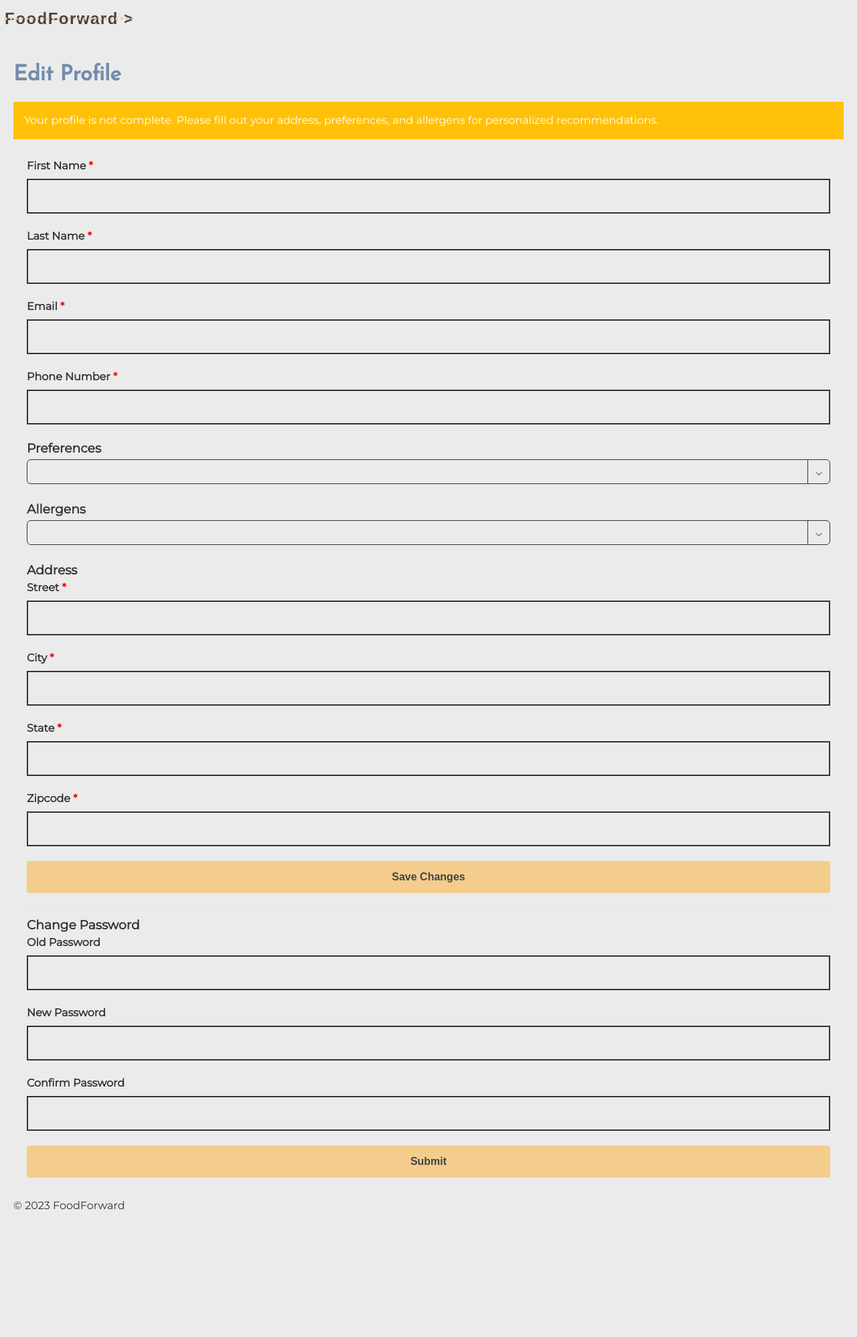
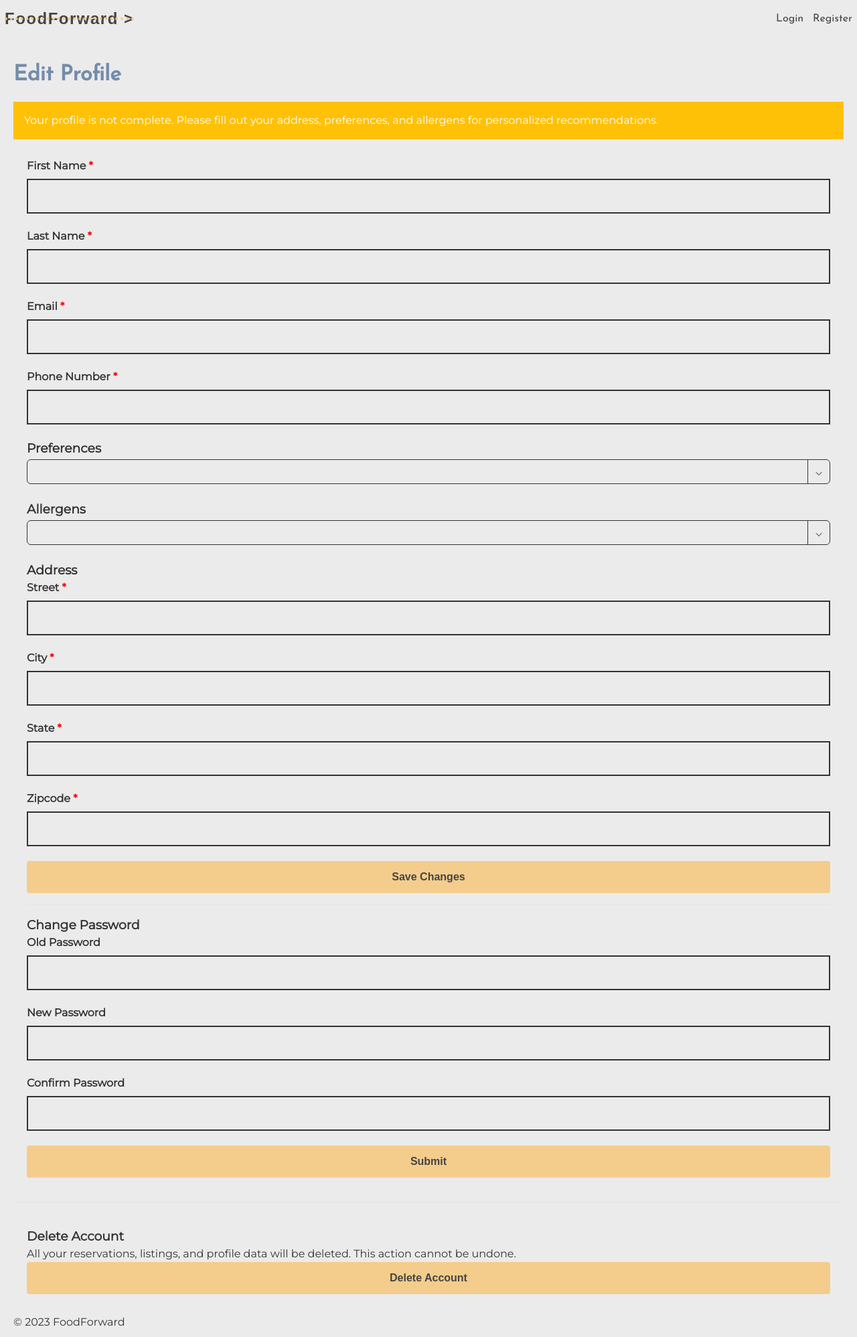
Before and after one commit to software-students-fall2023/2-web-app-exercise-1-sqrt-5-2, a Flask app: template templates/profile.html in a window 1280 px wide. Shown: the whole page at 67% size. Before the commit the page ends 1806 px from the top, so only its background shows below. Run offline with Flask 3, Linux system fonts and the light colour scheme; the template is opened without the code that fills it, so the values that code supplies are empty; some web fonts are replaced.

Commit message:
Add feature to delete post and delete user account

```diff
--- a/app.py
+++ b/app.py
@@ -76,8 +76,9 @@ def home():
             user=user_data,
             listings=find_listings({'user_id': user_data['_id']}),
             reservations=list(show_reservations()),
-            near=find_listings({'user_id': {'$ne': user_data['_id']}}, {'distance': 1})[:4],
-            recommended = get_similar_food(user_data)
+            near=find_listings({'user_id': {'$ne': user_data['_id']}}, {
+                               'distance': 1})[:4],
+            recommended=get_similar_food(user_data)
         )
 
 
@@ -135,6 +136,16 @@ def profile():
             return edit_profile(request.form, change_password)
 
 
+@app.route('/profile/delete', methods=['GET'])
+@requires_login
+def delete_profile():
+    user_id = get_current_user_data()['_id']
+    delete(TRANSACTION_COLLECTION_NAME, {'reserved_by': user_id})
+    delete(LISTING_COLLECTION_NAME, {'user_id': user_id})
+    delete('users', {'_id': user_id})
+    return redirect(url_for('logout'))
+
+
 @app.route('/listings', methods=['GET', 'POST'])
 @requires_login
 def listings():
@@ -175,7 +186,7 @@ def display_details(listing_id):
                          'listing_id': ObjectId(listing_id)}),
         similar_food=similar_food,
         poster=poster_data,
-        allergens_warning = allergens_overlap,
+        allergens_warning=allergens_overlap,
     )
 
 
@@ -225,6 +236,22 @@ def cancel(listing_id):
         'reserved_by': get_current_user_data()['_id']
     })
     return redirect(url_for('display_details', listing_id=listing_id))
+
+
+@app.route('/listings/<listing_id>/delete', methods=['GET'])
+@requires_login
+def delete_listing(listing_id):
+    item = get_listing({'_id': ObjectId(listing_id)})
+    if not item:
+        return redirect(url_for('listings'))
+
+    if get_current_user_data()['_id'] != item['user_id']:
+        return redirect(url_for('listings', listing_id=listing_id))
+
+    delete(TRANSACTION_COLLECTION_NAME, {'listing_id': ObjectId(listing_id)})
+    delete(LISTING_COLLECTION_NAME, {'_id': ObjectId(listing_id)})
+
+    return redirect(url_for('listings'))
 
 
 @app.route('/add', methods=['GET', 'POST'])
@@ -279,7 +306,7 @@ def search():
         listings = find_listings(
             match_query=q,
             sort_query={SORT_FUNCTION_FIELDS[sort]: SORT_FUNCTION_ORDER[sort]}
-            )
+        )
     else:
         listings = find_listings(q)
 
--- a/templates/components/navbar.html
+++ b/templates/components/navbar.html
@@ -8,6 +8,11 @@
       {% for ni in ['listings', 'profile', 'logout'] %}
         <li {% if request.path == url_for(ni) %} class="active"{% endif %}><a href="{{ url_for(ni) }}">{{ ni | capitalize }}</a></li>
       {% endfor %}
+
+    {% elif request.path != url_for('home') %}
+      {% for ni in ['login', 'register'] %}
+        <li {% if request.path == url_for(ni) %} class="active"{% endif %}><a href="{{ url_for(ni) }}">{{ ni | capitalize }}</a></li>
+      {% endfor %}
     {% endif %}
   </ul>
 </nav>
--- a/templates/food/details.html
+++ b/templates/food/details.html
@@ -30,10 +30,11 @@
 
         {% if item.user_id == user_id %}
         <a href="{{ url_for('edit_details', listing_id=item._id) }}" class="btn"> Edit Listing </a>
+        <a href="{{ url_for('delete_listing', listing_id=item._id) }}" class="btn cancel"> Delete Listing </a>
         {% elif reservation %}
         {% if reservation.reserved_by == user_id %}
-        <p class="success">Contact {{ poster.first_name }} at <strong>{{ poster.email }}</strong> or <strong>{{
-                poster.phone_number }}</strong> to fix a time to meet up at specified location.</p>
+        <p class="success">Contact {{ poster.first_name }} at <strong>{{ poster.email }}</strong> {% if poster.phone_number%} or <strong>{{
+                poster.phone_number }}</strong>{% endif %} to fix a time to meet up at specified location.</p>
 
         <a href="{{ url_for('cancel', listing_id=item._id) }}" class="btn cancel">Cancel Reservation</a>
         {% else %}
--- a/templates/index.html
+++ b/templates/index.html
@@ -94,7 +94,6 @@
 
     {% if near %}
     <h1> Food Near You </h1>
-    {% if user.location.coordinates[0] != 0 or user.location.coordinates[1] != 0 %}
     <div class="card-grid">
         {% for food in near %}
         {% if food.user_id != user_id %}
@@ -119,7 +118,6 @@
     </div>
     {% else %}
     <h3 class="warning">Fill in detailed location info in your profile to see listings near you!</h3>
-    {% endif %}
     {% endif %}
 
     {% else %}
--- a/templates/profile.html
+++ b/templates/profile.html
@@ -82,6 +82,14 @@
         <input type="submit" name="change_password" value="Submit">
     </form>
 
+    <hr />
+
+    <form action="{{ url_for('delete_profile') }}" method="GET">
+        <h3>Delete Account</h3>
+        All your reservations, listings, and profile data will be deleted. This action cannot be undone.
+        <input type="submit" name="delete_account" value="Delete Account">
+    </form>
+
 </div>
 
 <script>
```
